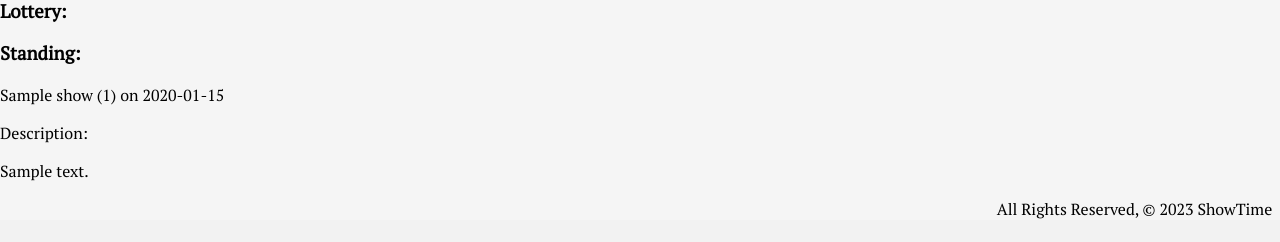
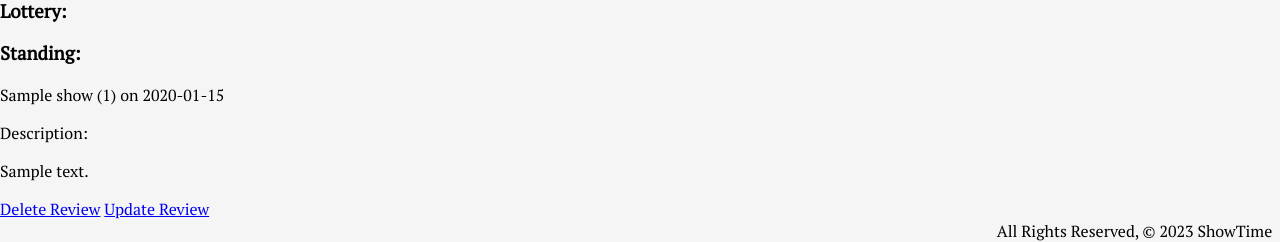
Before and after one commit to austin-showen/showtime, a Django app: page /shows/1/ in a window 1280 px wide. Shown: the part 1109-1351 px from the top of the page. Before the commit the page ends 1328 px from the top, so only its background shows below. Run offline with Django 4.2, Linux system fonts and the light colour scheme; a user stored in the database is signed in; tables that the repository leaves empty hold one stand-in row (values such as "Sample post").

Commit message:
create review update and review delete functions

```diff
--- a/showtime/main_app/static/css/style.css
+++ b/showtime/main_app/static/css/style.css
@@ -1,3 +1,8 @@
+html, body {
+  max-width: 100%;
+  overflow-x: hidden;
+}
+
 body {
   display: flex;
   min-height: 100vh;
--- a/showtime/main_app/templates/shows/detail.html
+++ b/showtime/main_app/templates/shows/detail.html
@@ -51,6 +51,8 @@
     <div class="card-content">
       <span class="card-title"> {{ review }}</span>
       <p> Description: {{review.description | linebreaks }}</p>
+      <a href="{% url 'reviews_delete' review.id %}">Delete Review</a>
+      <a href="{% url 'reviews_update' review.id %}">Update Review</a>
     </div>
 
   </div>
--- a/showtime/main_app/urls.py
+++ b/showtime/main_app/urls.py
@@ -17,7 +17,7 @@ urlpatterns = [
      path('theaters/', views.theaters_index, name='theaters_index'),
      path('theaters/<int:theater_id>', views.theaters_detail, name='theaters_detail'),
      path('shows/create_review/', views.ReviewCreate.as_view(), name='create_review'),
-     path('shows/<int:pk>/update_review', views.ReviewUpdate.as_view(), name='reviews_update'),
-     path('shows/<int:pk>/delete_review', views. ReviewDelete.as_view(), name='reviews_delete'),
+     path('shows/<int:review_id>/update_review', views.ReviewUpdate.as_view(), name='reviews_update'),
+     path('shows/<int:review_id>/delete_review', views.delete_review, name='reviews_delete'),
      path('about/', views.about, name='about'),
 ]
--- a/showtime/main_app/views.py
+++ b/showtime/main_app/views.py
@@ -142,13 +142,14 @@ class ReviewCreate(LoginRequiredMixin, CreateView):
         form.instance.user = self.request.user
         return super().form_valid(form)
 
-class ReviewUpdate(LoginRequiredMixin, UpdateView):
+class ReviewUpdate(LoginRequiredMixin, CreateView):
     model = Review
-    fields = ['date', 'description', 'show']
+    fields = '__all__'
 
-class ReviewDelete(LoginRequiredMixin, DeleteView):
-    model = Review
-    success_url = 'shows/<int:show_id>/'
+def delete_review(request, review_id):
+    review = Review.objects.get(id=review_id)
+    review.delete()
+    return redirect("detail", show_id=review.show.id)
 
 def about(request):
     return render(request, 'about.html')
```
